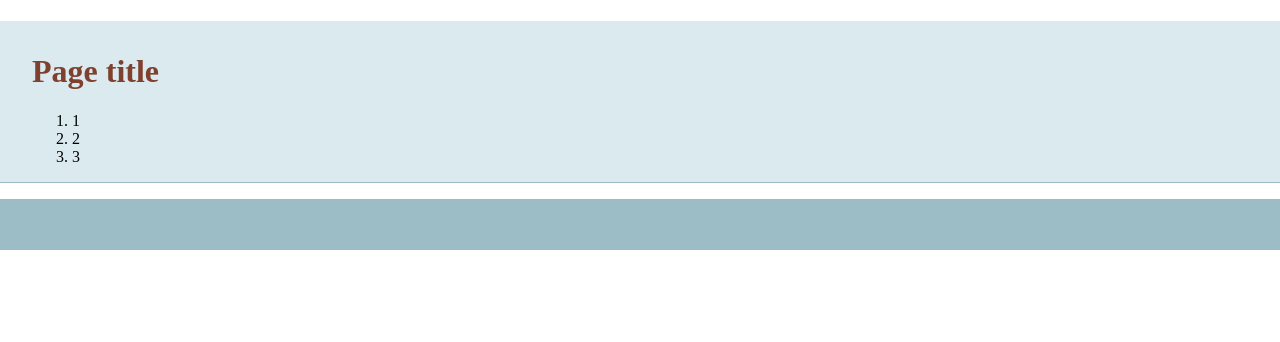
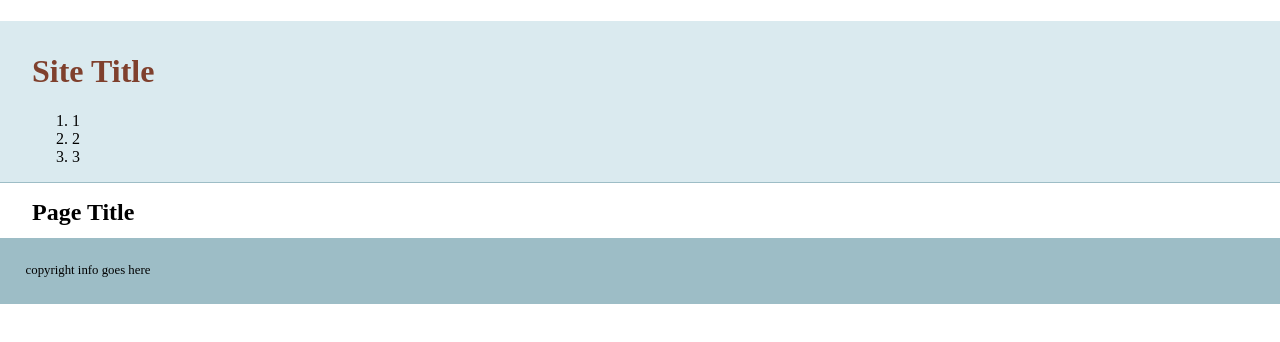
Before and after one commit to EBoblett949/git-basics, a plain HTML site: page index.html in a window 1280 px wide. Drawn offline with nearby package versions, Linux system fonts and the light colour scheme.

Commit message:
added more info to the template

```diff
--- a/index.html
+++ b/index.html
@@ -14,7 +14,7 @@
     </head>
     <body>
     <header>
-	<h1>Page title</h1>
+	<h1>Site Title</h1>
     <ol>
       <li>1</li>
       <li>2</li>
@@ -24,8 +24,10 @@
     <nav id="pageNav">
     </nav>
     <main>
+      <h2>Page Title</h2>
     </main>
     <footer>
+      copyright info goes here
     </footer>
         <script>
 //use the modernizr load to load up external scripts. This will load the scripts asynchronously, but the order listed matters. Although it will load all scripts in parallel, it will execute them in the order listed
```
